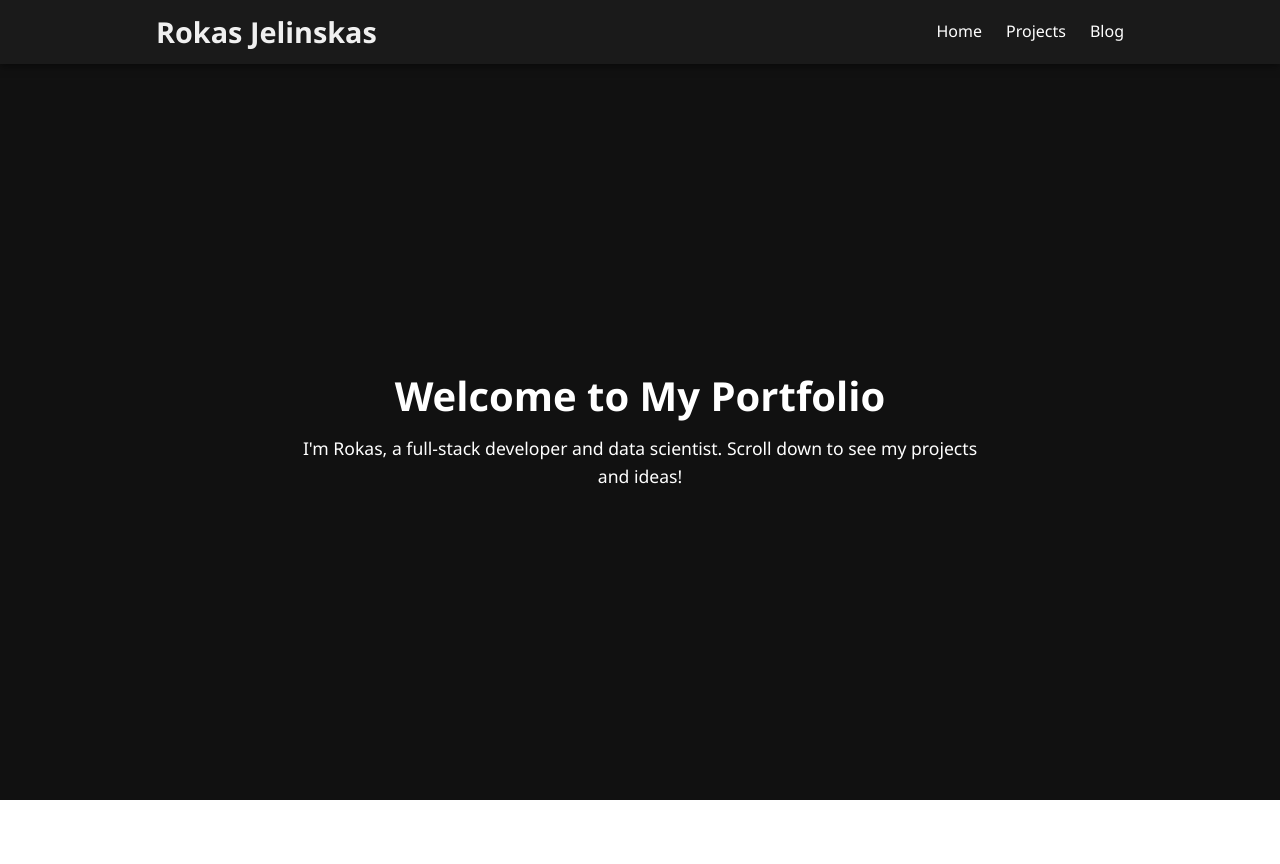
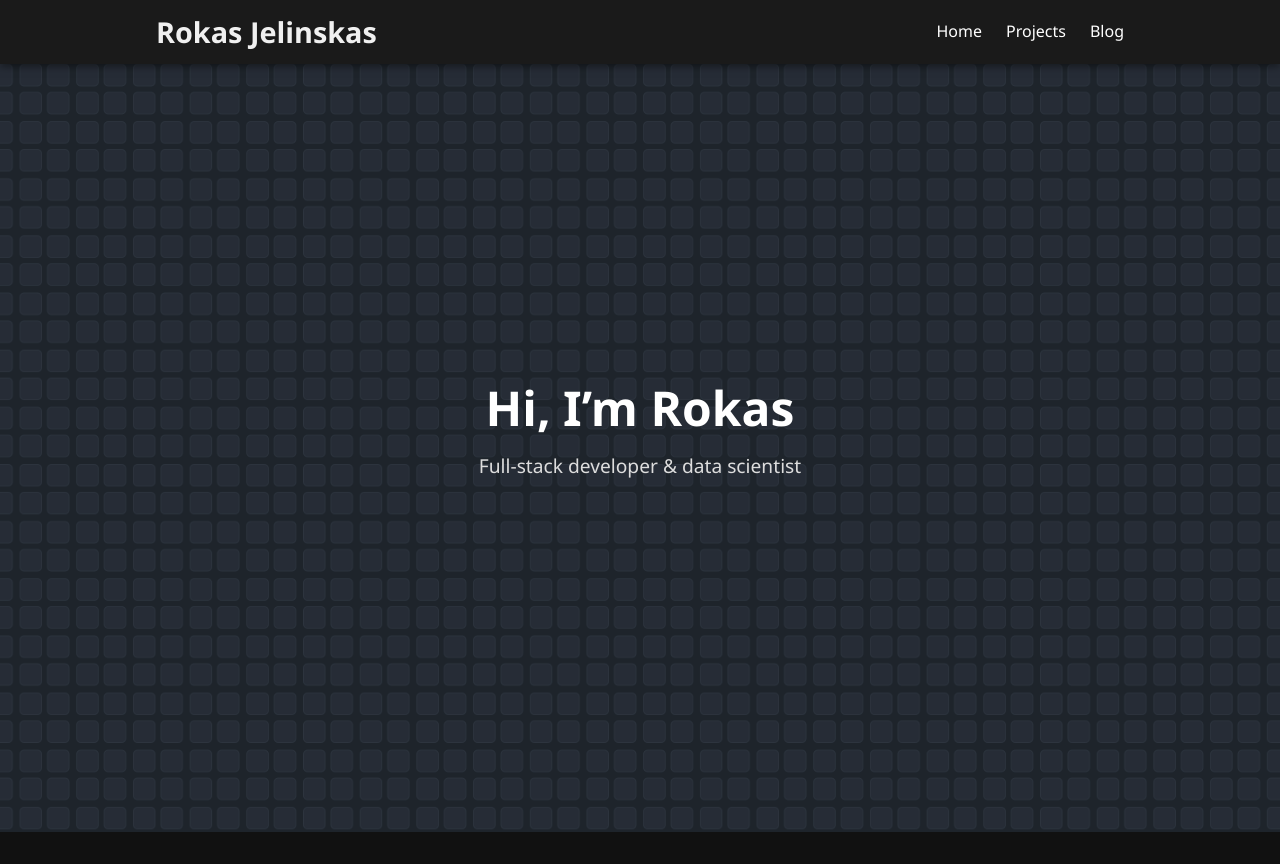
Before and after one commit to rokasauras/vite-react-deploy, a React (Vite) app: page / in a window 1280 px wide. Before the commit the page ends 800 px from the top, so only its background shows below. Built offline with nearby package versions, Linux system fonts and the light colour scheme.

Commit message:
Remove Tailwind - manual approach - background set

```diff
--- a/src/App.css
+++ b/src/App.css
@@ -1,8 +1,15 @@
-/* General Reset */
-* {
+/* === Global Reset === */
+html {
+  box-sizing: border-box;
+  overflow-x: hidden;
+  width: 100%;
+  height: 100%;
+}
+
+*, *::before, *::after {
   margin: 0;
   padding: 0;
-  box-sizing: border-box;
+  box-sizing: inherit;
 }
 
 body {
@@ -10,7 +17,10 @@ body {
   color: #f0f0f0;
   font-family: 'Segoe UI', Tahoma, Geneva, Verdana, sans-serif;
   line-height: 1.6;
+  width: 100%;
+  min-height: 100vh;
 }
+
 
 /* Root container */
 #root {
@@ -42,7 +52,7 @@ body {
 
 /* Main content below header */
 .main-content {
-  max-width: 1000px;
+  max-width: none;
   margin: 0 auto;
   padding: 6rem 1rem 2rem; /* top padding increased */
 }
@@ -121,6 +131,55 @@ section p {
   background-color: #2a2a2a;
 }
 
+/* --- Hero Section --- */
+.home-hero {
+  position: relative;
+  width: 100vw;
+  left: 50%;
+  right: 50%;
+  margin-left: -50vw;
+  margin-right: -50vw;
+
+  min-height: 100vh;
+  background-image: url('/hero.jpg');
+  background-size: cover;
+  background-position: center;
+  background-repeat: no-repeat;
+  display: flex;
+  justify-content: center;
+  align-items: center;
+  text-align: center;
+  overflow: hidden;
+  color: white;
+}
+
+.home-hero::before {
+  content: "";
+  position: absolute;
+  inset: 0;
+  background-color: rgba(0, 0, 0, 0.1); /* dark overlay */
+  z-index: 1;
+}
+
+.hero-content {
+  position: relative;
+  z-index: 2;
+  max-width: 90%;
+  padding: 1rem;
+}
+
+.hero-content h1 {
+  font-size: 3rem;
+  margin-bottom: 1rem;
+}
+
+.hero-content p {
+  font-size: 1.2rem;
+  color: #ddd;
+}
+
+
+
 
 @keyframes logo-spin {
   from {
@@ -131,16 +190,12 @@ section p {
   }
 }
 
-@media (prefers-reduced-motion: no-preference) {
-  a:nth-of-type(2) .logo {
-    animation: logo-spin infinite 20s linear;
+@media (max-width: 600px) {
+  .hero-content h1 {
+    font-size: 2rem;
+  }
+
+  .hero-content p {
+    font-size: 1rem;
   }
 }
-
-.card {
-  padding: 2em;
-}
-
-.read-the-docs {
-  color: #888;
-}
--- a/src/App.tsx
+++ b/src/App.tsx
@@ -1,5 +1,4 @@
-// src/App.tsx
-import { Link, Routes, Route } from 'react-router-dom';
+import { Routes, Route, Link } from 'react-router-dom';
 import Home from './pages/Home';
 import Projects from './pages/Projects';
 import Blog from './pages/Blog';
@@ -19,14 +18,12 @@ export default function App() {
         </div>
       </header>
 
-      <main className="main-content">
-        <Routes>
-          <Route path="/" element={<Home />} />
-          <Route path="/projects" element={<Projects />} />
-          <Route path="/blog" element={<Blog />} />
-          <Route path="*" element={<Home />} />
-        </Routes>
-      </main>
+      <Routes>
+        <Route path="/" element={<Home />} />
+        <Route path="/projects" element={<div className="main-content"><Projects /></div>} />
+        <Route path="/blog" element={<div className="main-content"><Blog /></div>} />
+        <Route path="*" element={<Home />} />
+      </Routes>
     </>
   );
 }
--- a/src/pages/Home.tsx
+++ b/src/pages/Home.tsx
@@ -2,11 +2,11 @@
 
 export default function Home() {
   return (
-    <section className="home-section">
-      <h1>Welcome to My Portfolio</h1>
-      <p>
-        I'm Rokas, a full-stack developer and data scientist. Scroll down to see my projects and ideas!
-      </p>
+    <section className="home-hero">
+      <div className="hero-content">
+        <h1>Hi, I’m Rokas</h1>
+        <p>Full-stack developer & data scientist</p>
+      </div>
     </section>
   );
 }
```
Also changed, not shown: public/hero.jpg (added).
